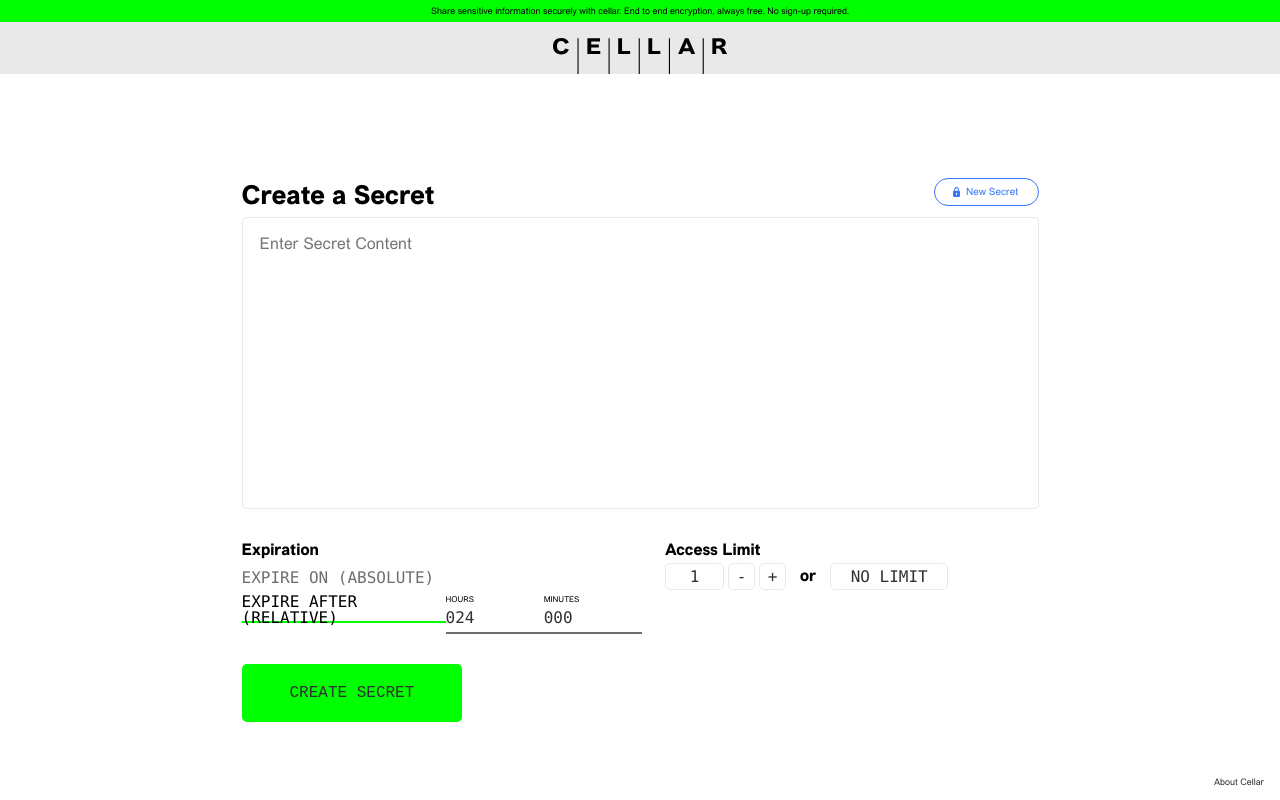
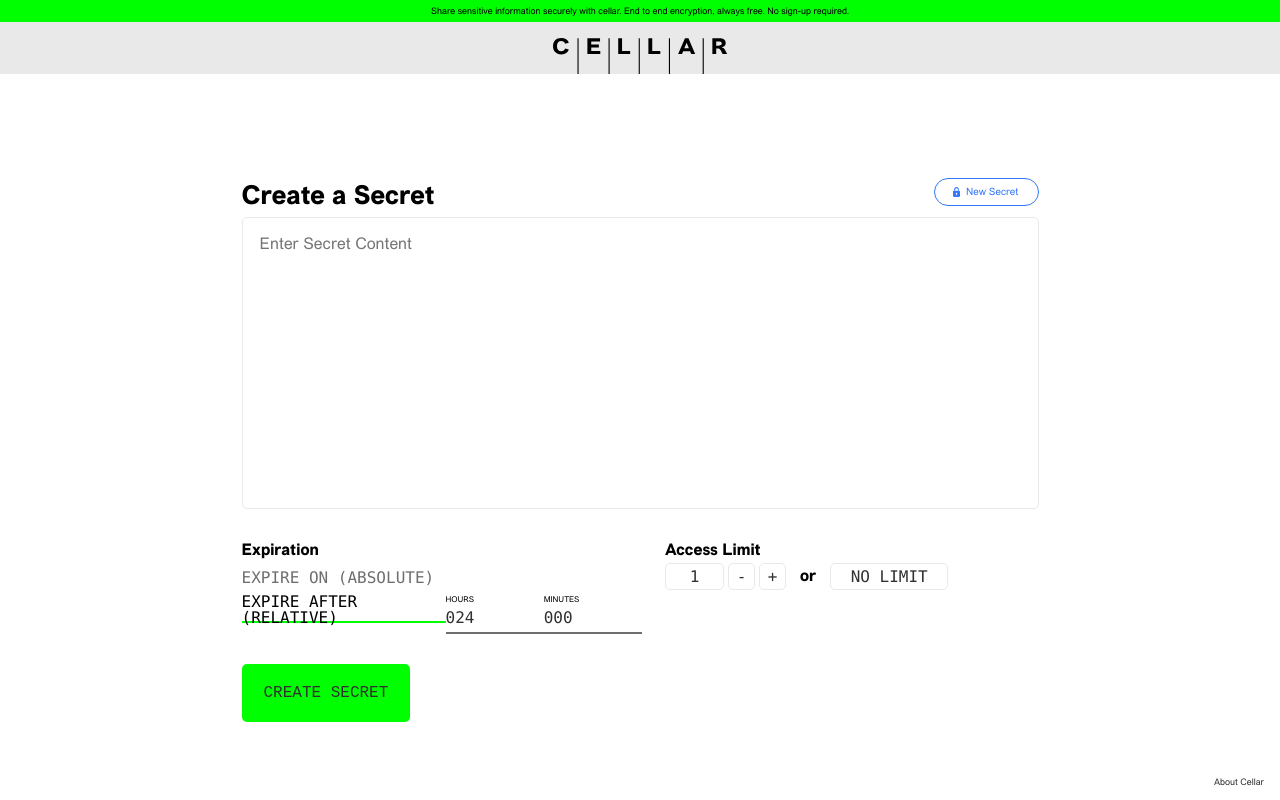
Before and after one commit to Cellar/cellar-ui, a React (Vite) app: page / in a window 1280 px wide. Built offline with nearby package versions, Linux system fonts and the light colour scheme; a web font is replaced by a local one.

Commit message:
Modify copy button to handle the text expand that primary button did
Signed-off-by: Aria Vesta <dev@ariavesta.com>

```diff
--- a/src/components/Button.module.css
+++ b/src/components/Button.module.css
@@ -39,29 +39,13 @@
   font-size: 1.6rem;
 }
 
-.primary::before {
-  content: attr(data-text);
-  position: absolute;
-  left: 0;
-  right: 0;
-  text-align: center;
-  letter-spacing: initial;
-  color: var(--color-black);
-  transition: all 1s ease;
-}
-
 .primary {
   font-family: "DSE Typewriter", monospace;
   text-transform: uppercase;
   background-color: var(--color-green);
-  color: var(--color-green);
+  color: var(--color-black);
   padding: 2rem 2.2rem;
-  letter-spacing: 4px;
   position: relative;
-}
-
-.primary:hover::before {
-  letter-spacing: 4px;
 }
 
 .secondary {
--- a/src/components/CopyButton.tsx
+++ b/src/components/CopyButton.tsx
@@ -18,6 +18,7 @@
   ...props
 }) => {
   const [displayText, setDisplayText] = useState(text);
+  const [isHovered, setIsHovered] = useState(false);
   const contentRef = useRef<HTMLSpanElement>(null);
   const [contentWidth, setContentWidth] = useState<number | null>(null);
 
@@ -37,9 +38,10 @@
     if (contentRef.current) {
       const textSpan = document.createElement("span");
       const confirmationSpan = document.createElement("span");
+      const spacedTextSpan = document.createElement("span");
 
       const styles = window.getComputedStyle(contentRef.current);
-      [textSpan, confirmationSpan].forEach((span) => {
+      [textSpan, confirmationSpan, spacedTextSpan].forEach((span) => {
         span.style.visibility = "hidden";
         span.style.position = "absolute";
         span.style.font = styles.font;
@@ -49,14 +51,18 @@
 
       textSpan.textContent = text;
       confirmationSpan.textContent = confirmationText;
+      spacedTextSpan.textContent = text;
+      spacedTextSpan.style.letterSpacing = "4px"; // Same value as hover state
 
       const maxWidth = Math.max(
         textSpan.offsetWidth,
         confirmationSpan.offsetWidth,
+        spacedTextSpan.offsetWidth,
       );
 
       textSpan.remove();
       confirmationSpan.remove();
+      spacedTextSpan.remove();
 
       return maxWidth;
     }
@@ -84,11 +90,21 @@
   };
 
   return (
-    <Button appearance={appearance} {...props} onClick={handleClick}>
+    <Button
+      appearance={appearance}
+      {...props}
+      onClick={handleClick}
+      onMouseEnter={() => setIsHovered(true)}
+      onMouseLeave={() => setIsHovered(false)}
+    >
       <span
         ref={contentRef}
         className={classes.buttonContent}
-        style={contentWidth ? { width: `${contentWidth}px` } : undefined}
+        style={{
+          width: contentWidth ? `${contentWidth}px` : undefined,
+          letterSpacing: isHovered ? "4px" : "initial",
+          transition: "letter-spacing 1s ease",
+        }}
       >
         {displayText}
         {displayText === confirmationText && (
--- a/src/components/accessSecret/AccessSecretDisplay.tsx
+++ b/src/components/accessSecret/AccessSecretDisplay.tsx
@@ -4,14 +4,11 @@
 import { ISecret } from "@/models/secret";
 import classes from "./AccessSecretDisplay.module.css";
 import { useMediaQuery } from "@mantine/hooks";
+import { CopyButton } from "src/components/CopyButton";
 
 export const AccessSecretDisplay = () => {
   const { content: secretContent } = useLoaderData() as ISecret;
   const isMobile = useMediaQuery("(max-width: 1000px)");
-
-  async function handleCopySecret() {
-    await navigator.clipboard.writeText(secretContent);
-  }
 
   return (
     <div>
@@ -25,14 +22,13 @@
           required
         />
         <div className={classes.formSection}>
-          <Button
+          <CopyButton
             data-testid="copy-secret-button"
             appearance={Button.appearances.primary}
-            data-text="Copy Secret"
-            onClick={handleCopySecret}
-          >
-            Create Secret
-          </Button>
+            text="Copy Secret"
+            textToCopy={secretContent}
+            confirmationText="Copied"
+          />
         </div>
       </Form>
     </div>
```
